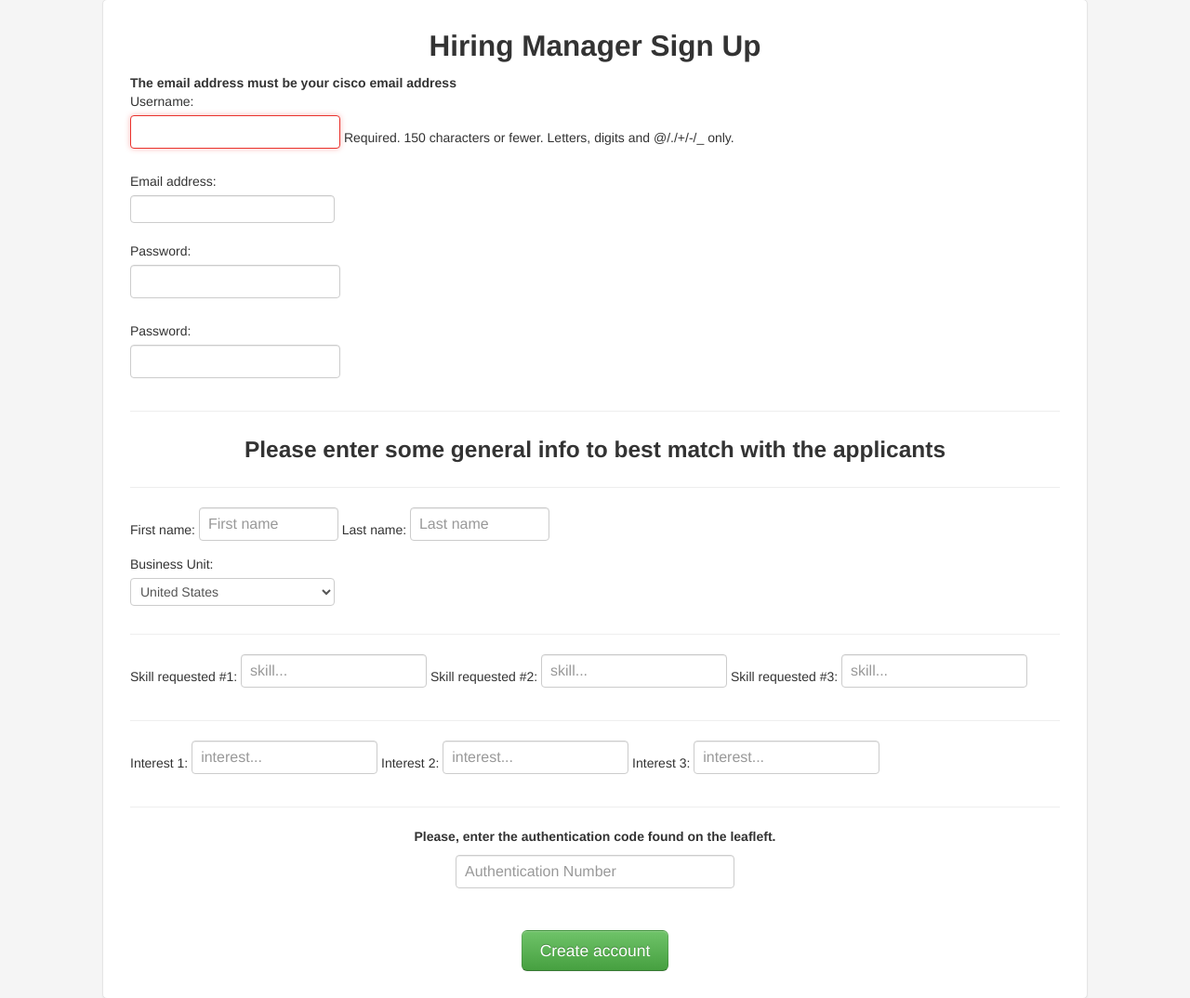
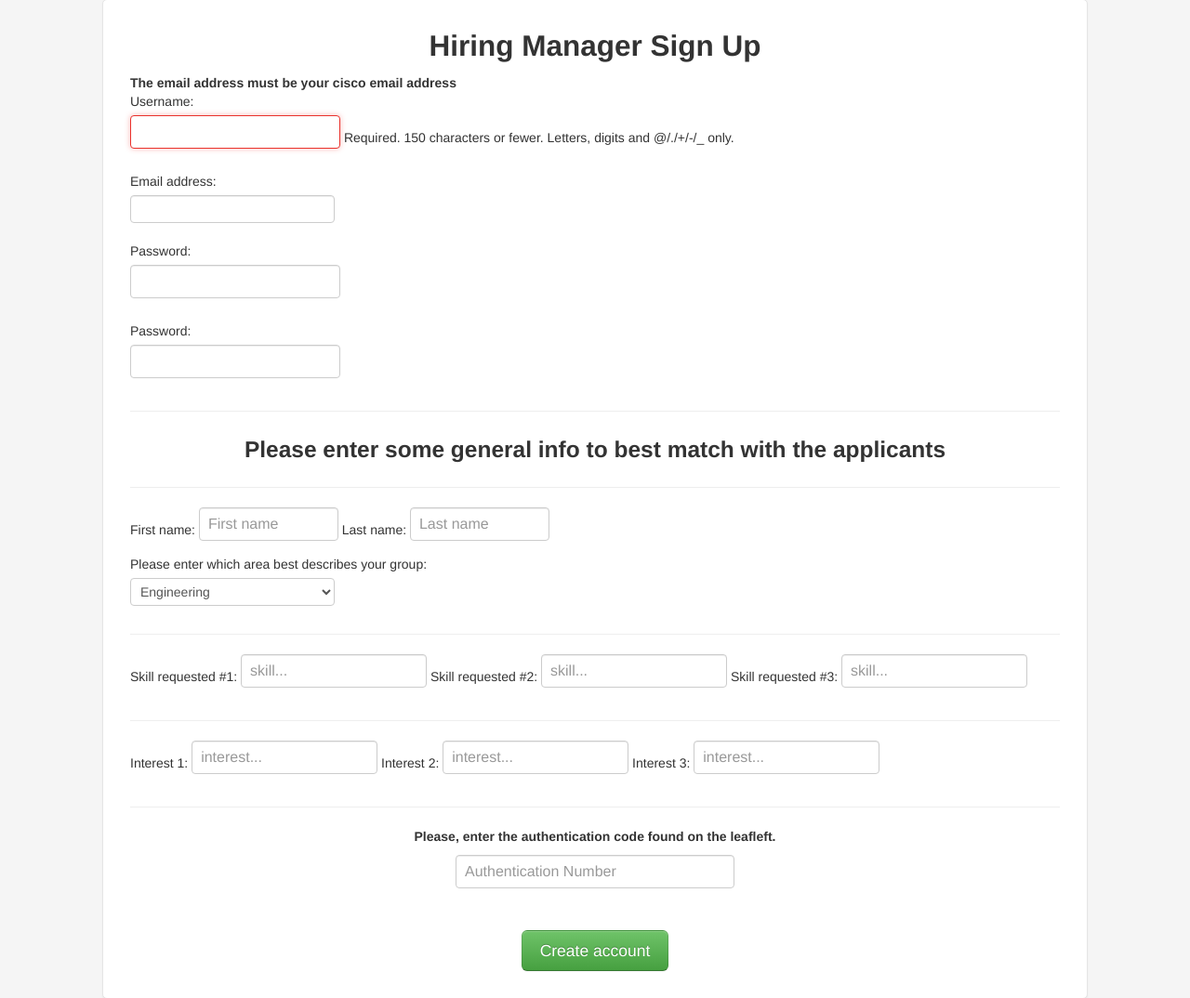
Before and after one commit to fraferra/ciip, a Django app: page /ciip/manager_signup/ in a window 1280 px wide. Shown: the part 161-1235 px from the top of the page at 93% size. Run offline with Django 3.2, Linux system fonts and the light colour scheme; some libraries are stand-ins or nearby versions.

Commit message:
manager signup

```diff
--- a/ciip/constants.py
+++ b/ciip/constants.py
@@ -75,11 +75,11 @@ PROJECTS=(
    ('CSMTG / Engineering','CSMTG / Engineering'),
    ('ONE PK / Engineering', 'ONE PK / Engineering'),
    ('CSMTG or Data Center/UCS Manager','CSMTG or Data Center/UCS Manager'),
-   ('IT / Marketing or Services/TAC','IT / Marketing or Services/TAC'),
+   ('IT / Marketing or Services / TAC','IT / Marketing or Services / TAC'),
    ('Collaboration or IT', 'Collaboration or IT'),
    ('User Experience or Collaboration','User Experience or Collaboration'),
    ('App layer / Android - IT or Collaboration','App layer / Android - IT or Collaboration'),
-   ('App layer- CSMTG /IT / SPVSS / CTG', 'App layer- CSMTG /IT / SPVSS / CTG'),
+   ('App layer- CSMTG / IT / SPVSS / CTG', 'App layer- CSMTG / IT / SPVSS / CTG'),
    ('IT or Test Engineering','IT or Test Engineering'),
    ('Research Journal Editor / Marketing','Research Journal Editor / Marketing'),
 
--- a/ciip/templates/ciip/manager_signup.html
+++ b/ciip/templates/ciip/manager_signup.html
@@ -111,12 +111,24 @@
 <input type="text" class="input-block-level" style="width:150px" placeholder="Last name" name="last_name">
 
 
- <label>Business Unit:</label>
+ <label>Please enter which area best describes your group:</label>
  <select name="business_unit">
-<option value="United States">United States</option>
-<option value="Canada">Canada</option>
-<option value="Mexico">Mexico</option>
-<option value="Other">Not Listed</option>
+<option value="Engineering">Engineering</option>
+<option value="Openstack / Engineering">Openstack / Engineering</option>
+<option value="SDN / Engineering">SDN / Engineering</option>
+<option value="Security / Engineering">Security / Engineering</option>
+<option value="IT">IT</option>
+<option value="GIS / IT">GIS / IT</option>
+<option value="Marketing">Marketing</option>
+<option value="Sales">Sales</option>
+<option value="Technology radar">Technology radar</option>
+<option value="Corporate Technology Group">Corporate Technology Group</option>
+<option value="CTAO">CTAO</option>
+<option value="Research">Research</option>
+<option value="Collaboration / IT">Collaboration / IT</option>
+<option value="CSMTG / Engineering">CSMTG / Engineering</option>
+<option value="ONE PK / Engineering">ONE PK / Engineering</option>
+<option value="Services / TAC">Services / TAC</option>
 </select></p>
 
 <hr class="featurette-divider">
```
